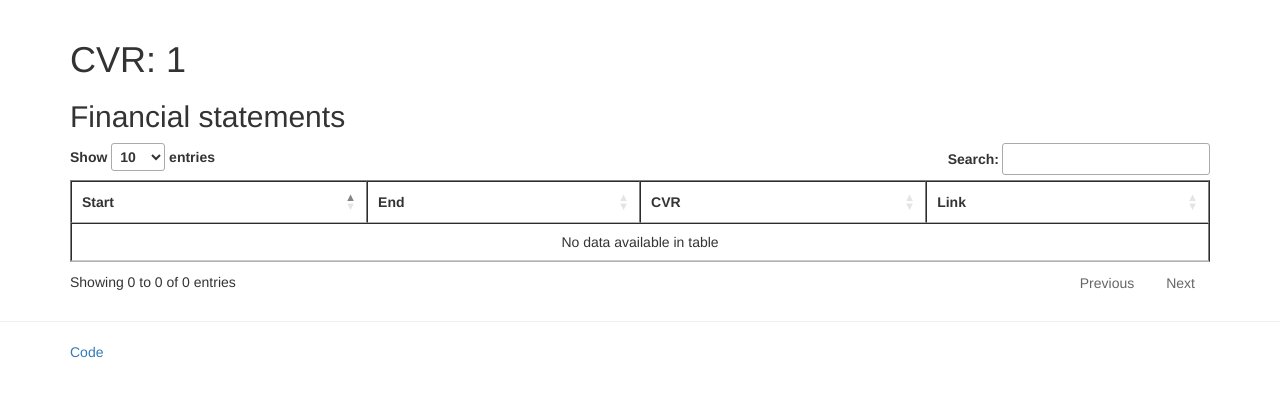
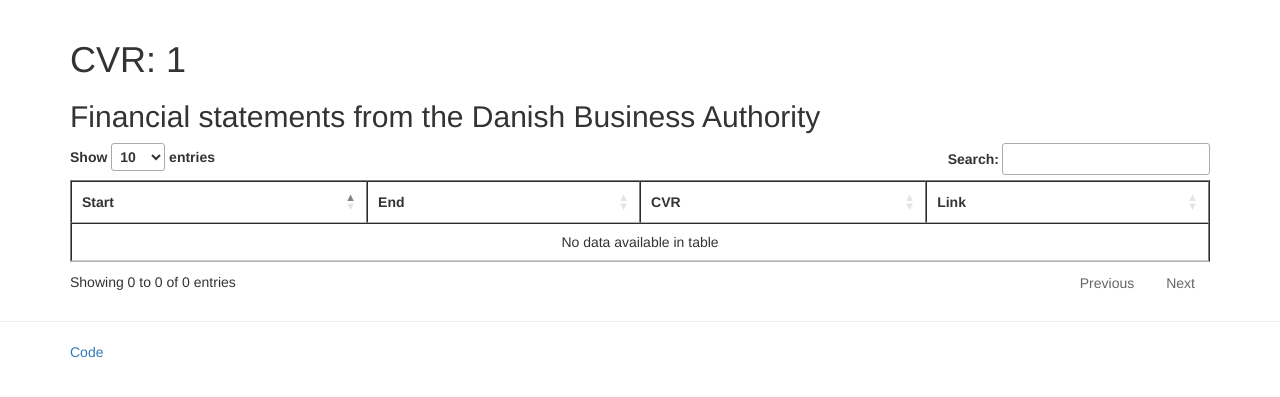
Before and after one commit to fnielsen/cvrminer, a Flask app: page /cvr/1 in a window 1280 px wide. Shown: the part 50-447 px from the top of the page. Run offline with Flask 2, Linux system fonts and the light colour scheme; data that the repository does not hold is empty; some libraries are stand-ins or nearby versions.

Commit message:
Change headline

```diff
--- a/cvrminer/app/templates/cvr.html
+++ b/cvrminer/app/templates/cvr.html
@@ -5,7 +5,7 @@
 <h1>CVR: {{ cvr }}</h1>
 
 
-<h2>Financial statements</h2>
+<h2>Financial statements from the Danish Business Authority</h2>
 
 <table border="1" class="dataframe">
   <thead>
```
